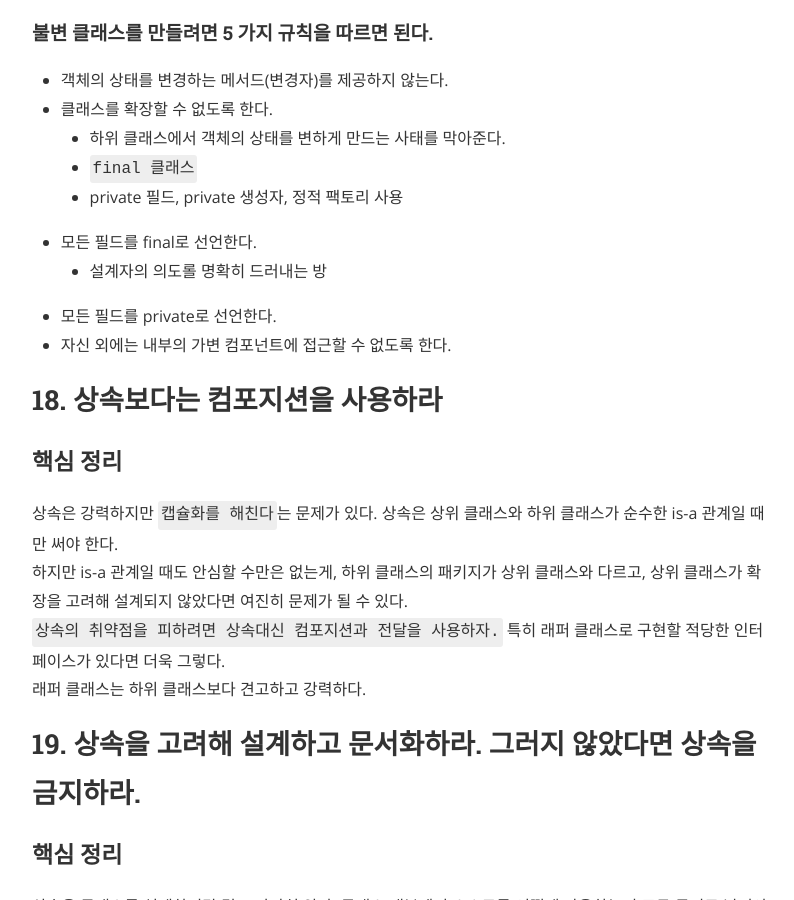
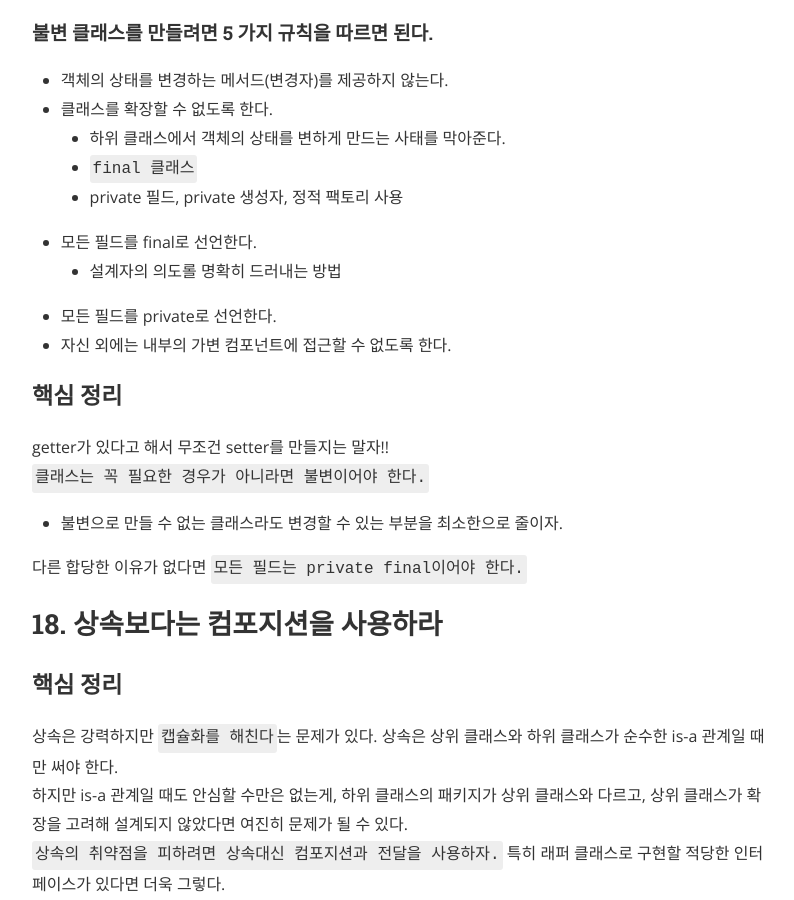
Before and after one commit to gonghojin/gonghojin.github.io, a Jekyll site: the page built from _posts/book/java/effectiveJava/2019-09-28-effectiveJava3.md, in a window 1280 px wide and 900 px high, scrolled down 1399 px. Shown: the whole window, without its empty margins (240-1034 px from the left). Built offline with Jekyll 4.4.1, drawn with Linux system fonts in a browser that asks for light colours; nearby versions of some CDN libraries; comment, search, counter and statistics services are not loaded.

Commit message:
Fix: 17. 변경가능성을 최소화하라 내용 보충

```diff
--- a/_posts/book/java/effectiveJava/2019-09-28-effectiveJava3.md
+++ b/_posts/book/java/effectiveJava/2019-09-28-effectiveJava3.md
@@ -33,9 +33,15 @@ public 클래스는 `절대 가변 필드를 직접 노출해서는 안 된다.`
 	+ `final 클래스`
 	+ private 필드, private 생성자, 정적 팩토리 사용
 + 모든 필드를 final로 선언한다.
-	- 설계자의 의도롤 명확히 드러내는 방
+	- 설계자의 의도롤 명확히 드러내는 방법
 + 모든 필드를 private로 선언한다.
 + 자신 외에는 내부의 가변 컴포넌트에 접근할 수 없도록 한다.
+
+### 핵심 정리
+getter가 있다고 해서 무조건 setter를 만들지는 말자!! `클래스는 꼭 필요한 경우가 아니라면 불변이어야 한다.`
+- 불변으로 만들 수 없는 클래스라도 변경할 수 있는 부분을 최소한으로 줄이자.
+
+다른 합당한 이유가 없다면 `모든 필드는 private final이어야 한다.`
 
 ## 18. 상속보다는 컴포지션을 사용하라
 ### 핵심 정리
```
Also changed, not shown: _posts/book/java/effectiveJava/2019-09-10-effectiveJava1.md (+1 -1 lines), _posts/book/java/effectiveJava/2019-09-19-effectiveJava2.md (+1 -1 lines).
